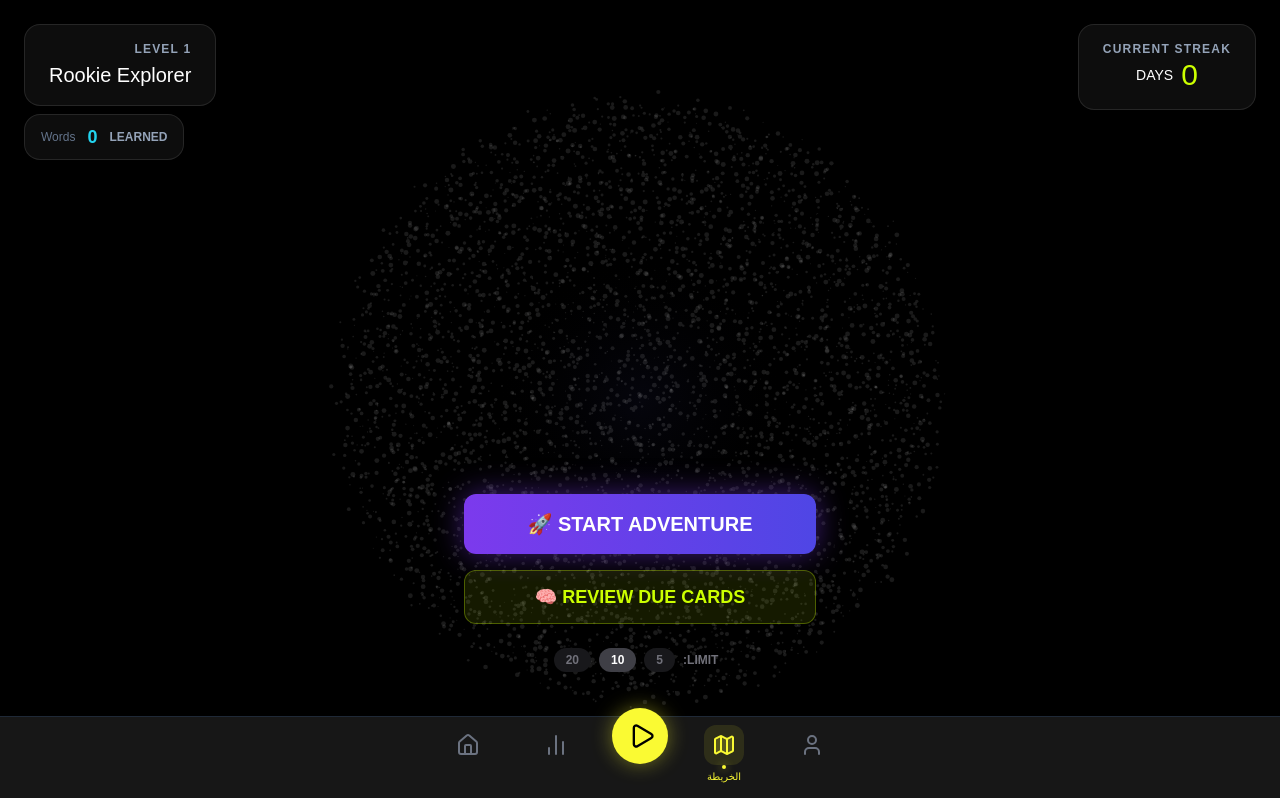
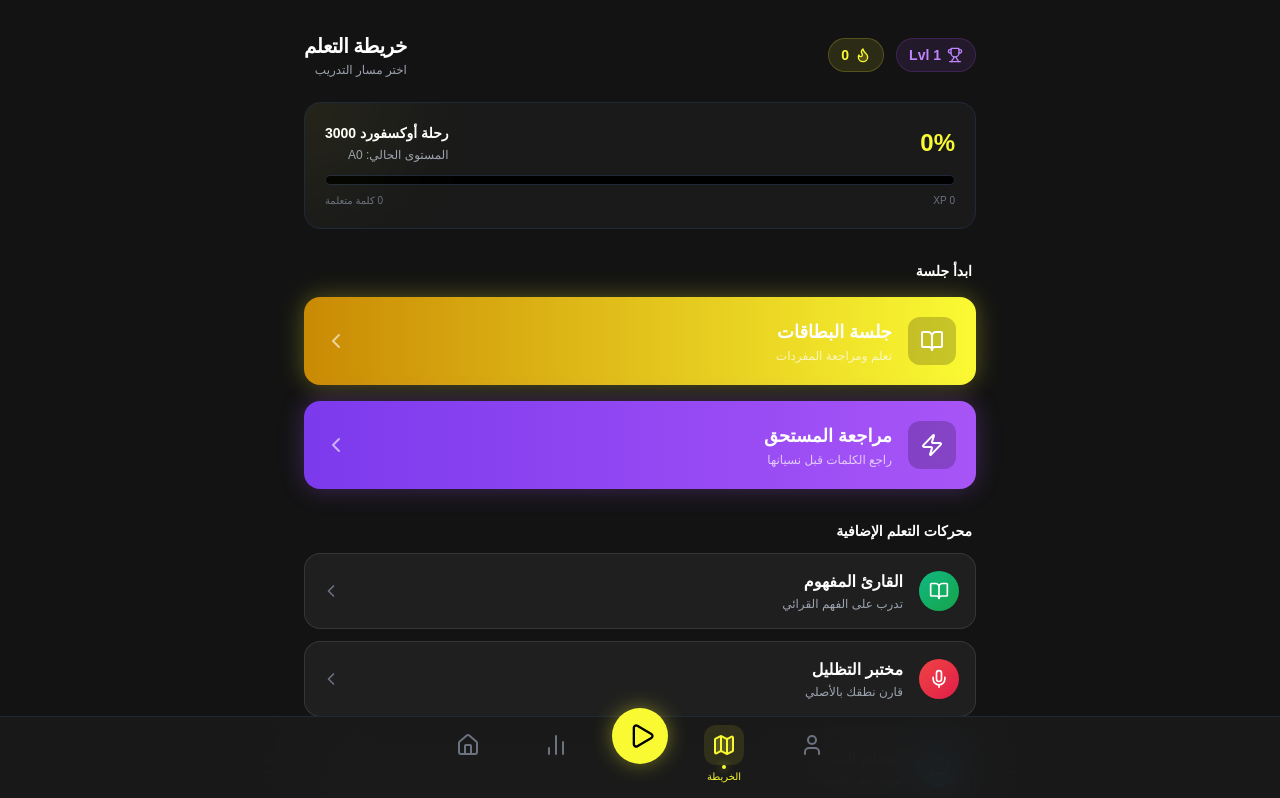
Before and after one commit to MohamedHassanEwais/1percent, a Next.js app: page /map in a window 1280 px wide. Shown: the top 798 px of the page. Built offline with nearby package versions, Linux system fonts and the light colour scheme; no server answers.

Commit message:
refactor: redesign map page, fix profile accuracy, translate milestones to Arabic

```diff
--- a/src/app/(dashboard)/map/page.tsx
+++ b/src/app/(dashboard)/map/page.tsx
@@ -1,100 +1,190 @@
 "use client";
 
-import { GalaxyCanvas } from "@/features/galaxy/GalaxyCanvas";
-import { GlassCard } from "@/components/ui/GlassCard";
-import React, { useEffect, useState } from "react";
 import { useRouter } from "next/navigation";
 import { useUserStore } from "@/core/store/user-store";
 import { wordsRepo } from "@/core/services/words-repo";
+import { useEffect, useState } from "react";
+import { Play, BookOpen, Mic, MessageSquare, Trophy, ChevronLeft, Flame, Zap } from "lucide-react";
+import Link from "next/link";
 
-export default function GalaxyMapPage() {
+const LEARNING_PATHS = [
+  {
+    id: "flashcards",
+    title: "جلسة البطاقات",
+    subtitle: "تعلم ومراجعة المفردات",
+    href: "/session",
+    icon: <BookOpen className="w-6 h-6" />,
+    color: "from-accent to-yellow-600",
+    glowColor: "rgba(250,250,51,0.3)",
+    isPrimary: true,
+  },
+  {
+    id: "review",
+    title: "مراجعة المستحق",
+    subtitle: "راجع الكلمات قبل نسيانها",
+    href: "/session?mode=review&limit=10",
+    icon: <Zap className="w-6 h-6" />,
+    color: "from-purple-500 to-violet-600",
+    glowColor: "rgba(168,85,247,0.3)",
+    isPrimary: true,
+  },
+  {
+    id: "reader",
+    title: "القارئ المفهوم",
+    subtitle: "تدرب على الفهم القرائي",
+    href: "/reader",
+    icon: <BookOpen className="w-5 h-5" />,
+    color: "from-emerald-500 to-green-600",
+    glowColor: "rgba(16,185,129,0.2)",
+    isPrimary: false,
+  },
+  {
+    id: "shadowing",
+    title: "مختبر التظليل",
+    subtitle: "قارن نطقك بالأصلي",
+    href: "/shadowing",
+    icon: <Mic className="w-5 h-5" />,
+    color: "from-red-500 to-rose-600",
+    glowColor: "rgba(239,68,68,0.2)",
+    isPrimary: false,
+  },
+  {
+    id: "tutor",
+    title: "المعلم الذكي",
+    subtitle: "تدرب على المحادثة",
+    href: "/tutor",
+    icon: <MessageSquare className="w-5 h-5" />,
+    color: "from-blue-500 to-cyan-600",
+    glowColor: "rgba(59,130,246,0.2)",
+    isPrimary: false,
+  },
+];
+
+export default function LearningMapPage() {
   const router = useRouter();
-    const [sessionLimit, setSessionLimit] = React.useState(10);
-    const { streak, level } = useUserStore();
-    const [totalWords, setTotalWords] = useState(0);
+  const { xp, level, streak, targetLevel } = useUserStore();
+  const [learnedCount, setLearnedCount] = useState(0);
+  const [mounted, setMounted] = useState(false);
 
   useEffect(() => {
-        // Fetch real word count
-        wordsRepo.getLearnedWordsCount().then(c => setTotalWords(c));
+    setMounted(true);
+    wordsRepo.getLearnedWordsCount().then(setLearnedCount);
   }, []);
 
-    // Simple level title logic based on numeric level
-    const getLevelTitle = (lvl: number) => {
-        if (lvl < 5) return "Rookie Explorer";
-        if (lvl < 10) return "Space Cadet";
-        if (lvl < 20) return "Star Voyager";
-        return "Galaxy Master";
-    };
+  if (!mounted) return null;
+
+  const masteryPercent = Math.min(100, Math.floor((learnedCount / 3000) * 100));
 
   return (
-        <div className="relative h-screen w-full overflow-hidden bg-black text-white">
-            {/* 1. The Dynamic Galaxy Background */}
-            <GalaxyCanvas onStarClick={(id) => console.log('Clicked star', id)} />
+    <div className="flex-1 flex flex-col items-center w-full px-4 pt-8 pb-24 animate-in fade-in duration-500 overflow-y-auto" dir="rtl">
 
-            {/* 2. HUD Overlay (Top) */}
-            <div className="absolute top-0 left-0 w-full p-6 z-10 flex justify-between items-start pointer-events-none">
-                <GlassCard className="pointer-events-auto px-6 py-4 flex flex-col items-center">
-                    <span className="text-xs text-slate-400 uppercase tracking-widest font-bold">Current Streak</span>
-                    <div className="flex items-center gap-2">
-                        <span className="text-3xl font-heading text-[#CCFF00]">{streak}</span>
-                        <span className="text-sm">DAYS</span>
+      {/* Header */}
+      <header className="w-full max-w-2xl flex flex-row-reverse items-center justify-between mb-6">
+        <div className="flex flex-col text-right">
+          <h1 className="text-white text-xl font-bold tracking-tight">خريطة التعلم</h1>
+          <span className="text-xs text-gray-400 mt-0.5">اختر مسار التدريب</span>
         </div>
-                </GlassCard>
+        <div className="flex flex-row-reverse gap-3">
+          <div className="flex items-center gap-1.5 px-3 py-1.5 rounded-full bg-accent/10 border border-accent/20">
+            <Flame className="w-4 h-4 text-accent fill-accent/20" />
+            <span className="text-accent text-sm font-bold">{streak}</span>
+          </div>
+          <div className="flex items-center gap-1.5 px-3 py-1.5 rounded-full bg-purple-500/10 border border-purple-500/20">
+            <Trophy className="w-4 h-4 text-purple-400" />
+            <span className="text-purple-400 text-sm font-bold" dir="ltr">Lvl {level}</span>
+          </div>
+        </div>
+      </header>
 
-                <div className="flex flex-col gap-2 items-end">
-                    <GlassCard className="pointer-events-auto px-6 py-4 text-right">
-                        <span className="text-xs text-slate-400 uppercase tracking-widest font-bold block mb-1">Level {level}</span>
-                        <h2 className="text-xl font-heading">{getLevelTitle(level)}</h2>
-                    </GlassCard>
+      {/* Progress Overview Card */}
+      <div className="w-full max-w-2xl mb-8">
+        <div className="bg-[#1a1a1a] border border-gray-800 rounded-2xl p-5 relative overflow-hidden">
+          <div className="absolute -top-16 -left-16 w-32 h-32 bg-accent/10 blur-[60px] rounded-full pointer-events-none" />
 
-                    <GlassCard className="pointer-events-auto px-4 py-2 flex items-center gap-3">
-                        <span className="text-xs text-slate-400 uppercase font-bold">Learned</span>
-                        <span className="text-lg font-bold text-cyan-400">{totalWords}</span>
-                        <span className="text-xs text-slate-500">Words</span>
-                    </GlassCard>
+          <div className="flex flex-row-reverse items-center justify-between mb-3">
+            <div className="text-right">
+              <p className="text-white font-bold text-sm">رحلة أوكسفورد 3000</p>
+              <p className="text-gray-400 text-xs mt-1">المستوى الحالي: {targetLevel}</p>
+            </div>
+            <span className="text-accent text-2xl font-black" dir="ltr">{masteryPercent}%</span>
+          </div>
+
+          <div className="h-2.5 w-full bg-black rounded-full overflow-hidden border border-gray-800">
+            <div
+              className="h-full bg-gradient-to-l from-accent to-yellow-600 transition-all duration-1000 shadow-[0_0_10px_rgba(250,250,51,0.5)]"
+              style={{ width: `${masteryPercent}%` }}
+            />
+          </div>
+          <div className="flex flex-row-reverse justify-between mt-2">
+            <span className="text-[10px] text-gray-500">{learnedCount} كلمة متعلمة</span>
+            <span className="text-[10px] text-gray-500">{xp.toLocaleString()} XP</span>
+          </div>
         </div>
       </div>
 
-            {/* 3. Action Bar (Bottom) */}
-            <div className="absolute bottom-32 left-1/2 -translate-x-1/2 z-20 pointer-events-auto w-full max-w-sm flex flex-col gap-4 px-4">
-
-                <div className="flex flex-col gap-4 w-full">
-                    {/* Main Adventure Button */}
-                    <button
-                        onClick={() => router.push('/levels')}
-                        className="w-full bg-gradient-to-r from-violet-600 to-indigo-600 text-white font-heading font-bold text-xl py-4 rounded-xl shadow-[0_0_30px_rgba(124,58,237,0.5)] hover:scale-105 hover:shadow-[0_0_40px_rgba(124,58,237,0.7)] transition-all active:scale-95 flex items-center justify-center gap-2"
+      {/* Primary Actions */}
+      <div className="w-full max-w-2xl flex flex-col gap-4 mb-8">
+        <h3 className="text-white text-sm font-bold pr-1">ابدأ جلسة</h3>
+        {LEARNING_PATHS.filter(p => p.isPrimary).map((path) => (
+          <Link key={path.id} href={path.href}>
+            <div
+              className="group relative rounded-2xl overflow-hidden transition-all hover:scale-[1.02] active:scale-[0.98]"
+              style={{ boxShadow: `0 0 25px ${path.glowColor}` }}
             >
-                        <span>START ADVENTURE 🚀</span>
-                    </button>
-
-                    {/* Quick Review Button */}
-                    <button
-                        onClick={() => router.push(`/session?mode=review&limit=${sessionLimit}`)}
-                        className="w-full bg-[#CCFF00]/10 border border-[#CCFF00]/30 text-[#CCFF00] font-heading font-bold text-lg py-3 rounded-xl hover:bg-[#CCFF00]/20 transition-all active:scale-95"
-                    >
-                        REVIEW DUE CARDS 🧠
-                    </button>
-
-                    {/* Session Limit Selector (Optional, kept for Review) */}
-                    <div className="flex justify-center gap-2 mt-2">
-                        <span className="text-xs text-zinc-500 font-bold self-center mr-2">LIMIT:</span>
-                        {[5, 10, 20].map((limit) => (
-                            <button
-                                key={limit}
-                                onClick={() => setSessionLimit(limit)}
-                                className={`px-3 py-1 rounded-full text-xs font-bold transition-all ${sessionLimit === limit
-                                    ? "bg-zinc-700 text-white"
-                                    : "bg-zinc-900 text-zinc-500 hover:bg-zinc-800"
-                                    }`}
-                            >
-                                {limit}
-                            </button>
+              <div className={`bg-gradient-to-l ${path.color} p-5 flex items-center justify-between`}>
+                <div className="flex items-center gap-4">
+                  <div className="w-12 h-12 rounded-xl bg-black/20 flex items-center justify-center text-white">
+                    {path.icon}
+                  </div>
+                  <div>
+                    <h4 className="text-white font-bold text-lg">{path.title}</h4>
+                    <p className="text-white/70 text-xs mt-0.5">{path.subtitle}</p>
+                  </div>
+                </div>
+                <ChevronLeft className="w-6 h-6 text-white/60 group-hover:text-white group-hover:-translate-x-1 transition-all" />
+              </div>
+            </div>
+          </Link>
         ))}
       </div>
+
+      {/* Secondary Learning Engines */}
+      <div className="w-full max-w-2xl flex flex-col gap-3 mb-8">
+        <h3 className="text-white text-sm font-bold pr-1">محركات التعلم الإضافية</h3>
+        {LEARNING_PATHS.filter(p => !p.isPrimary).map((path) => (
+          <Link key={path.id} href={path.href}>
+            <div className="group rounded-2xl bg-white/5 border border-white/10 p-4 flex items-center justify-between hover:bg-white/10 transition-all">
+              <div className="flex items-center gap-4">
+                <div className={`w-10 h-10 rounded-full bg-gradient-to-br ${path.color} bg-opacity-20 flex items-center justify-center text-white`}>
+                  {path.icon}
+                </div>
+                <div>
+                  <h4 className="text-white font-bold">{path.title}</h4>
+                  <p className="text-xs text-gray-400 mt-0.5">{path.subtitle}</p>
+                </div>
+              </div>
+              <ChevronLeft className="w-5 h-5 text-gray-500 group-hover:text-white transition-colors" />
+            </div>
+          </Link>
+        ))}
       </div>
 
+      {/* Choose Level */}
+      <div className="w-full max-w-2xl">
+        <Link href="/levels">
+          <div className="group rounded-2xl bg-accent/5 border border-accent/20 p-4 flex items-center justify-between hover:bg-accent/10 transition-all">
+            <div className="flex items-center gap-3">
+              <span className="text-2xl">🎯</span>
+              <div>
+                <h4 className="text-accent font-bold">تغيير المستوى</h4>
+                <p className="text-xs text-gray-400 mt-0.5">الحالي: {targetLevel} — اختر مستوى آخر</p>
+              </div>
+            </div>
+            <ChevronLeft className="w-5 h-5 text-accent/50 group-hover:text-accent transition-colors" />
+          </div>
+        </Link>
+      </div>
 
-            </div>
     </div>
   );
 }
```
Also changed, not shown: src/app/(dashboard)/milestones/page.tsx (+12 -12 lines), src/app/(dashboard)/profile/page.tsx (+16 -5 lines). Lines whose indentation alone changed are shown as unchanged.
